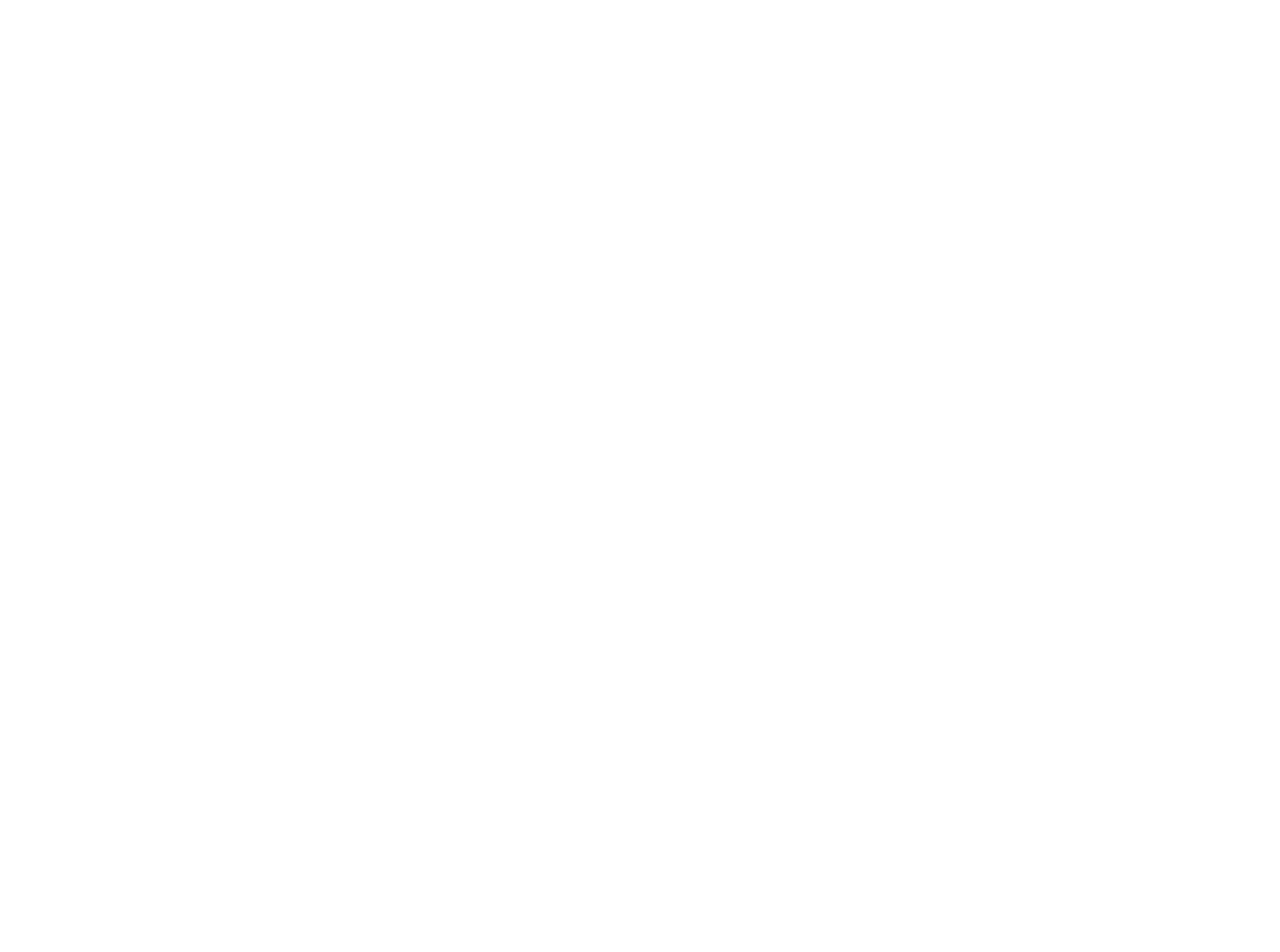
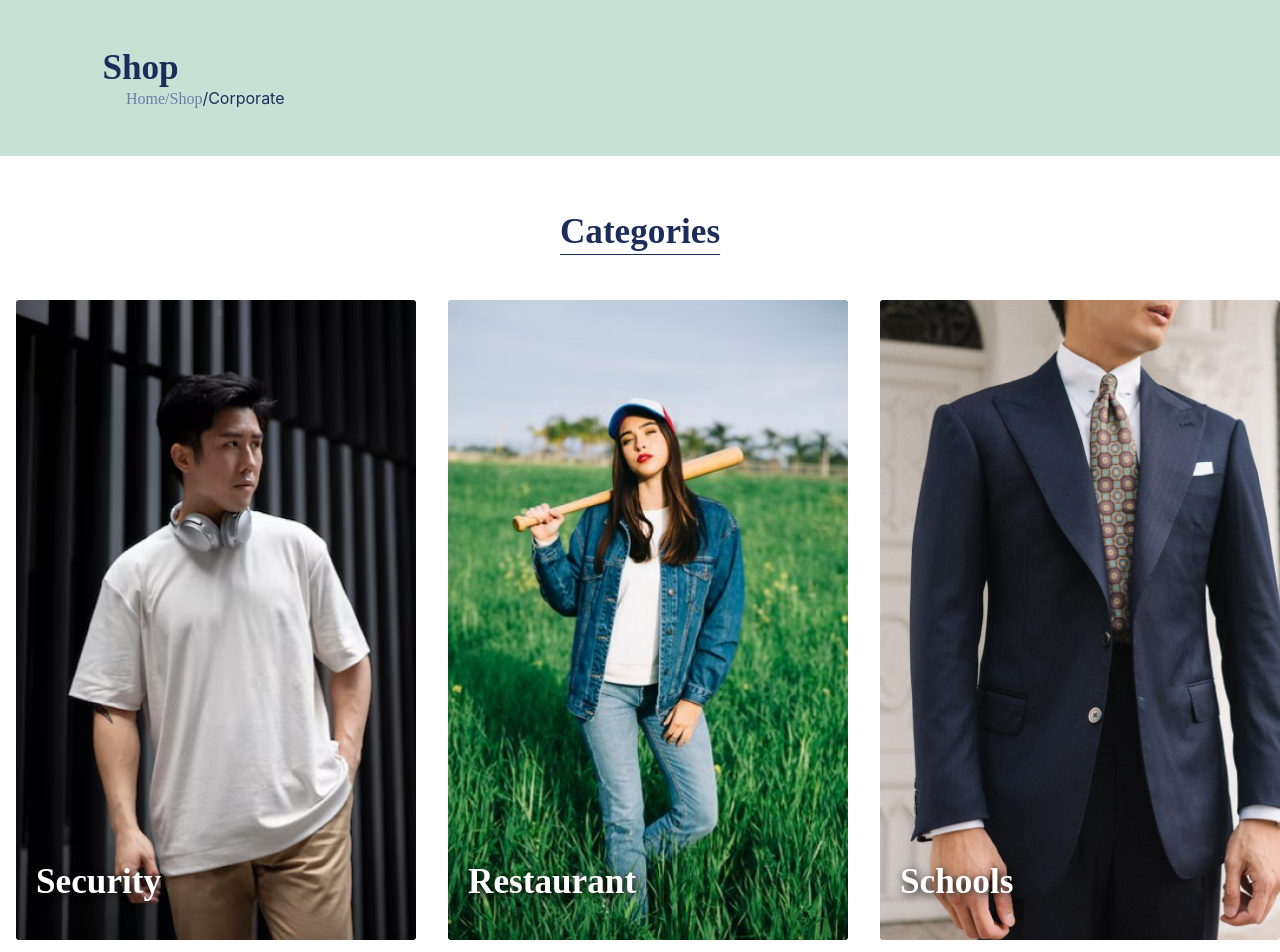
Before and after one commit to DediSepteo/WebApp-Tailor, a React (Create React App) app in the folder cha-project/: page /Category in a window 1280 px wide. Before the commit this address had no page. Shown: the top 952 px of the page. Before the commit the page ends 800 px from the top, so only its background shows below. Built offline with nearby package versions, Linux system fonts and the light colour scheme; a web font is replaced by a local one.

Commit message:
Shop Category Page Done

```diff
--- a/cha-project/src/App.js
+++ b/cha-project/src/App.js
@@ -8,15 +8,16 @@ import LandingPage from './pages/LandingPage';
 import About from './pages/About';
 import { Home } from './pages/Home';
 import { Shop } from './pages/Shop';
-import Login from './pages/login'
-import Register from './pages/Register'
+import { Login } from './pages/Login';
+import { Register } from './pages/Register';
+import { Category } from './pages/Category';
 
 const AppContent = () => {
     const location = useLocation();
 
     return (
         <>
-            {!(location.pathname === '/Login' || location.pathname === '/Register') && (location.pathname === '/' ? <Header /> : null)}
+            {(location.pathname === '/' ? <Header /> : null)}
             <Routes>
                 <Route path="/" element={<LandingPage />} />
                 <Route path="/Home" element={<Home />} />
@@ -24,6 +25,7 @@ const AppContent = () => {
                 <Route path="/About" element={<About />} />
                 <Route path="/Login" element={<Login />} />
                 <Route path="/Register" element={<Register />} />
+                <Route path="/Category" element={<Category />} />
             </Routes>
             {/* {!(location.pathname === '/Login' || location.pathname === '/Register') && <Footer />} */}
         </>
--- a/cha-project/src/pages/Authentication.css
+++ b/cha-project/src/pages/Authentication.css
@@ -132,19 +132,18 @@ body {
 }
 
 .anchor {
-
   color: #1c2d5b;
 }
 
-.a:visited {
+.anchor:visited {
   color: #1c2d5b;
 }
 
-.a:hover {
+.anchor:hover {
   color: #1c2d5b;
 }
 
-.a:active {
+.anchor:active {
   color: grey;
 }
 
--- /dev/null
+++ b/cha-project/src/pages/Category.css
@@ -0,0 +1,81 @@
+.directoryContainer {
+    background-color: #c7e1d4;
+    padding: 3em 0;
+    padding-left: 8%;
+    display: flex;
+    flex-direction: column;
+    align-items: flex-start;
+}
+
+.currentPage {
+    font-size: 2.2em;
+    color: #1c2d5b;
+    font-family: "Noto Serif TC";
+    font-weight: bold;
+    margin: 0;
+}
+
+.navLinks {
+    padding-left: 2%;
+    margin: 0
+}
+
+.directoryLink {
+    font-family: "Noto Serif TC";
+    font-weight: light;
+    text-decoration: none;
+    color: #6C7DAB;
+}
+
+.currentLink {
+    text-decoration: none;
+    color: #1c2d5b;
+}
+
+.pageTitle {
+    font-size: 2.2em;
+    color: #1c2d5b;
+    font-family: "Noto Serif TC";
+    font-weight: bold;
+    text-align: center;
+    text-decoration: underline;
+    text-underline-offset: 0.3em;
+    text-decoration-thickness: 1.1px;
+    text-decoration-color: #1c2d5b;
+    margin-bottom: 4vh;
+    margin-top: 7vh;
+}
+
+.categoriesContainer {
+    display: grid;
+    grid-template-columns: repeat(3, 1fr);
+    position: relative;
+    margin-bottom: 3%;
+}
+
+.categoryItem {
+    display: flex;
+    flex-direction: column;
+    align-items: center;
+    margin: 1em;
+    position: relative;
+}
+
+.categoryImage {
+    width: 25em;
+    height: 40em;
+    object-fit: cover;
+    border-radius: 3px;
+}
+
+.categoryName {
+    position: absolute;
+    font-family: "Noto Serif TC";
+    font-weight: bold;
+    bottom: 1%;
+    padding-left: 5%;
+    font-size: 2.2em;
+    color: white;
+    text-decoration: none;
+    text-shadow: 2px 2px 8px #000000;
+}
--- /dev/null
+++ b/cha-project/src/pages/Category.js
@@ -0,0 +1,67 @@
+import React from 'react';
+import { Link } from 'react-router-dom';
+import NavBar from "../components/NavBar";
+import Footer from "../components/Footer";
+import './Category.css';
+
+const categories = [
+    {
+        name: 'Security',
+        link: '/Shop/Security',
+        image: require('../assets/security.png')
+    },
+    {
+        name: 'Restaurant',
+        link: '/Shop/Restaurant',
+        image: require('../assets/restaurant.png')
+    },
+    {
+        name: 'Schools',
+        link: '/Shop/Schools',
+        image: require('../assets/homeBanner2.png')
+    },
+    {
+        name: 'Construction',
+        link: '/Shop/Security',
+        image: require('../assets/homeBanner2.png')
+    },
+    {
+        name: 'Retail',
+        link: '/Shop/Restaurant',
+        image: require('../assets/security.png')
+    },
+    {
+        name: 'Suits',
+        link: '/Shop/Schools',
+        image: require('../assets/restaurant.png')
+    },
+];
+
+export const Category = () => {
+    return (
+        <main>
+            <div className="directoryContainer">
+                <p className="currentPage">Shop</p>
+                <div className="navLinks">
+                    <Link to="/Home" className="directoryLink">Home</Link>
+                    <Link to="/Shop" className="directoryLink">/Shop</Link>
+                    <Link to="" className="currentLink">/Corporate</Link>
+                </div>
+            </div>
+            <p className="pageTitle">Categories</p>
+            <div className="categoriesContainer">
+                {categories.map((category, index) => (
+                    <div key={index} className="categoryItem">
+                        <Link to={category.link}>
+                            <p className="categoryName">{category.name}</p>
+                            <img src={category.image} alt={category.name} className="categoryImage" />
+                        </Link>
+                    </div>
+                ))}
+            </div>
+            <Footer />
+        </main>
+    );
+}
+
+export default Category;
--- a/cha-project/src/pages/Register.js
+++ b/cha-project/src/pages/Register.js
@@ -4,7 +4,7 @@ import './Authentication.css';
 import { IoEyeOutline, IoEyeOffOutline } from "react-icons/io5";
 import { AiOutlineHome } from "react-icons/ai";
 
-function Register() {
+export const Register = () => {
   const [inputs, setInputs] = useState({  username: "", email: "", password: "", confirmPassword: "" });
   const [showPassword, setShowPassword] = useState(false);
 
@@ -94,5 +94,3 @@ function Register() {
     </div>
   );
 }
-
-export default Register;
--- a/cha-project/src/pages/login.js
+++ b/cha-project/src/pages/login.js
@@ -6,7 +6,7 @@ import { FcGoogle } from "react-icons/fc";
 import { AiOutlineHome } from "react-icons/ai";
 import ForgotPassword from "../components/ForgetPassword.js"
 
-function Login() {
+export const Login = () => {
   const [inputs, setInputs] = useState({ email: "", password: "", rememberPassword: false });
   const [showPassword, setShowPassword] = useState(false);
   const [isPopupVisible, setPopupVisible] = useState(false);
@@ -51,6 +51,7 @@ function Login() {
               value={inputs.email}
               placeholder="Email"
               onChange={handleChange}
+              required
               className="inputField"
             />
           </div>
@@ -61,6 +62,7 @@ function Login() {
               value={inputs.password}
               placeholder="Password"
               onChange={handleChange}
+              required
               className="inputField"
             />
             <div className="eyeIcon" onClick={togglePasswordVisibility}>
@@ -97,5 +99,3 @@ function Login() {
     </div>
   );
 }
-
-export default Login;
--- a/cha-project/src/styles/fonts.css
+++ b/cha-project/src/styles/fonts.css
@@ -1,4 +1,4 @@
-/* @font-face {
+@font-face {
   font-family: "Montserrat-Regular";
   src: local("Montserrat-Regular"),
     url(../fonts/Montserrat-Regular.ttf) format("truetype");
@@ -6,7 +6,7 @@
 @font-face {
     font-family: "Montserrat-Bold";
     src: local("Montserrat-Bold"), url(../fonts/Montserrat-Bold.ttf) format("truetype");
-} */
+}
 
 @font-face {
     font-family: "Montserrat";
```
Also changed, not shown: cha-project/src/assets/restaurant.png (added), cha-project/src/assets/security.png (added).
